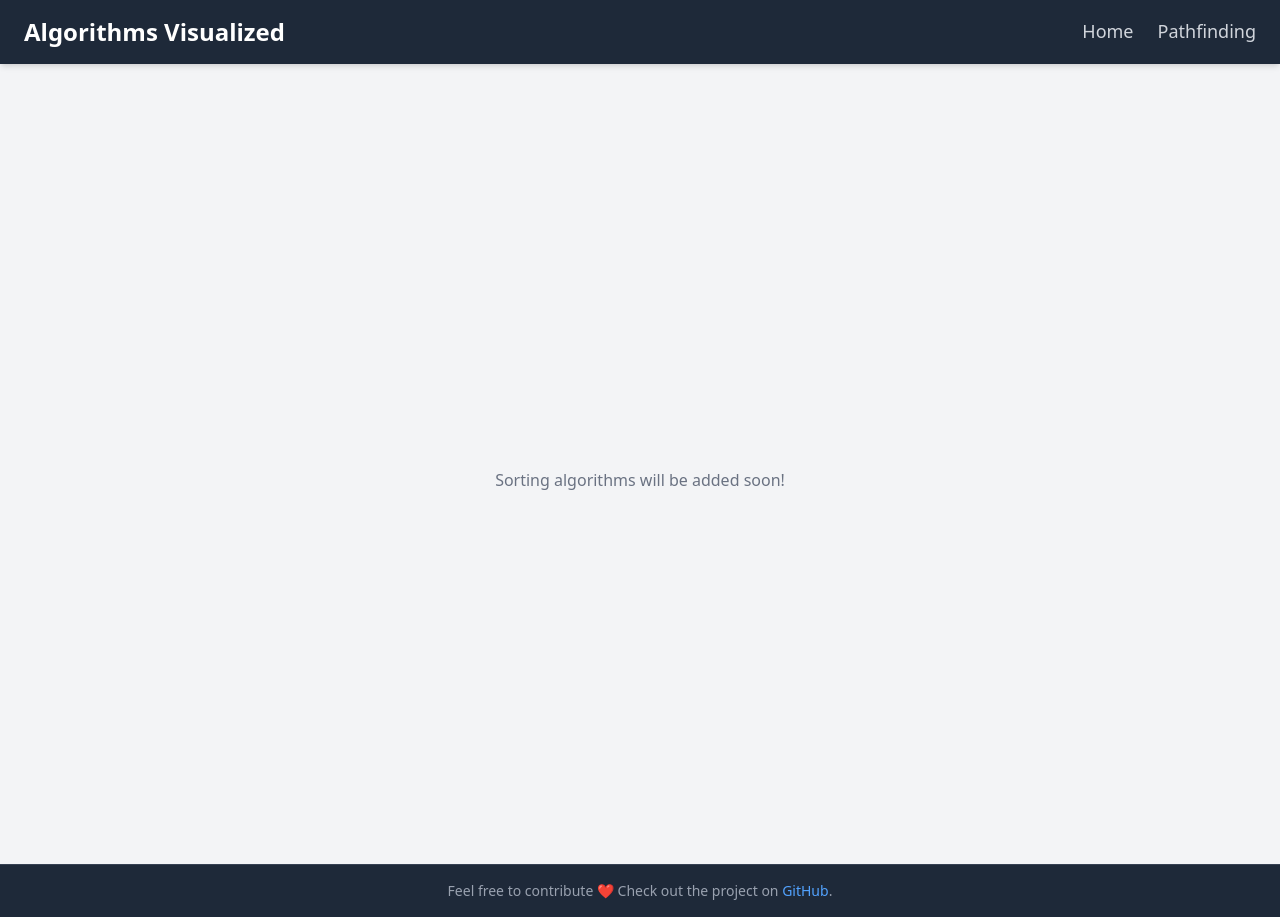
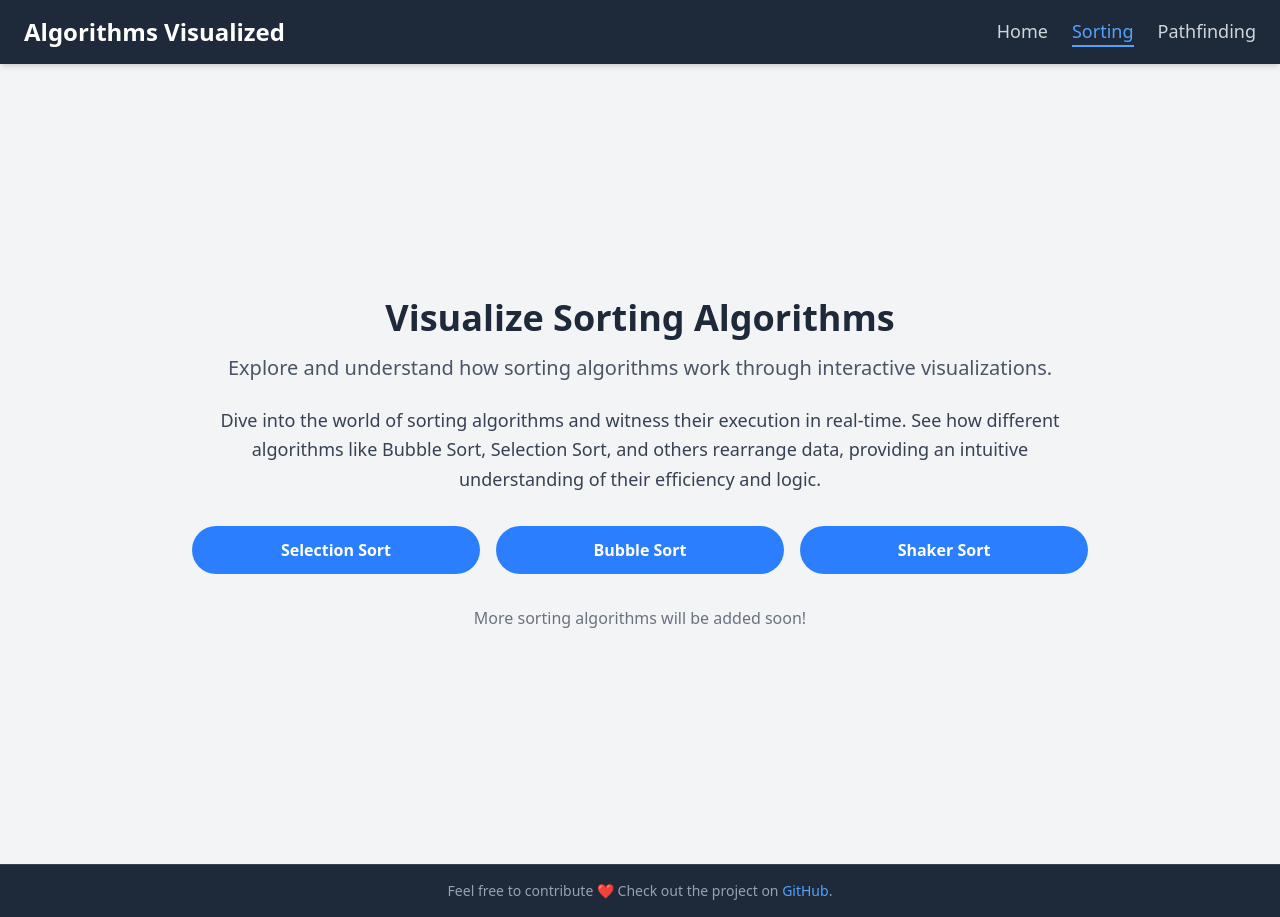
Before and after one commit to ebrancati/AlgorithmsVisualized, a React (Vite) app: page /sorting in a window 1280 px wide. Built offline with nearby package versions, Linux system fonts and the light colour scheme.

Commit message:
Feat: Add sorting section link in header and expand page content

```diff
--- a/src/components/Header.tsx
+++ b/src/components/Header.tsx
@@ -11,7 +11,7 @@ const Header: React.FC = () => {
                     <h1 className="text-2xl font-bold mb-4 md:mb-0">Algorithms Visualized</h1>
 
                     <nav className="flex flex-col md:flex-row gap-4 md:gap-6 items-center w-full md:w-auto">
-                        {[{ to: "/", label: "Home" }, { to: "/pathfinding", label: "Pathfinding" }].map((link) => (
+                        {[{ to: "/", label: "Home" }, { to: "/sorting", label: "Sorting" }, { to: "/pathfinding", label: "Pathfinding" }].map((link) => (
                             <Link
                                 key={link.to}
                                 to={link.to}
--- a/src/pages/sorting/SortingHome.tsx
+++ b/src/pages/sorting/SortingHome.tsx
@@ -1,11 +1,43 @@
 import React from 'react';
+import { Link } from 'react-router-dom';
 
 const SortingHome: React.FC = () => {
     return (
         <div className="min-h-screen flex flex-col justify-center items-center p-6 sm:p-8 bg-gray-100">
             <div className="max-w-4xl text-center">
+                <h2 className="text-3xl sm:text-4xl font-bold mb-4 text-gray-800">
+                    Visualize Sorting Algorithms
+                </h2>
+                <h3 className="text-lg sm:text-xl mb-6 text-gray-600">
+                    Explore and understand how sorting algorithms work through interactive visualizations.
+                </h3>
+                <p className="text-base sm:text-lg mb-8 text-gray-700 leading-relaxed">
+                    Dive into the world of sorting algorithms and witness their execution in real-time.
+                    See how different algorithms like Bubble Sort, Selection Sort, and others rearrange data,
+                    providing an intuitive understanding of their efficiency and logic.
+                </p>
+                <div className="grid grid-cols-1 sm:grid-cols-2 lg:grid-cols-3 gap-4">
+                    <Link
+                        to="/sorting/selection-sort"
+                        className="bg-blue-500 hover:bg-blue-700 text-white font-bold py-3 px-6 rounded-full transition duration-300 ease-in-out text-center"
+                    >
+                        Selection Sort
+                    </Link>
+                    <Link
+                        to="/sorting/bubble-sort"
+                        className="bg-blue-500 hover:bg-blue-700 text-white font-bold py-3 px-6 rounded-full transition duration-300 ease-in-out text-center"
+                    >
+                        Bubble Sort
+                    </Link>
+                    <Link
+                        to="/sorting/shaker-sort"
+                        className="bg-blue-500 hover:bg-blue-700 text-white font-bold py-3 px-6 rounded-full transition duration-300 ease-in-out text-center"
+                    >
+                        Shaker Sort
+                    </Link>
+                </div>
                 <p className="mt-8 text-gray-500 text-sm sm:text-base">
-                    Sorting algorithms will be added soon!
+                    More sorting algorithms will be added soon!
                 </p>
             </div>
         </div>
```
